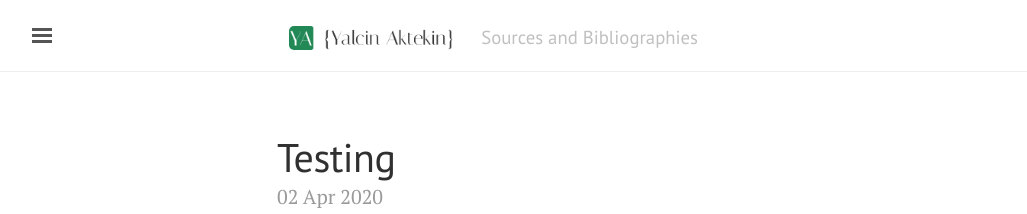
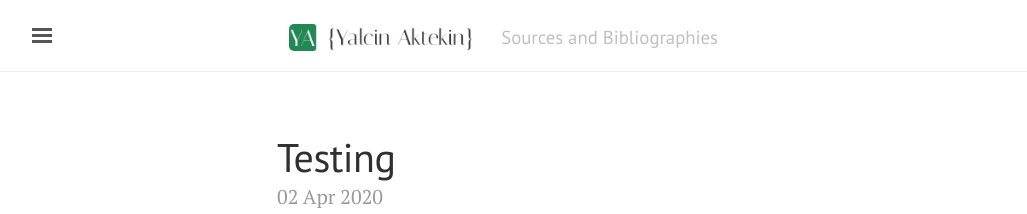
Before and after one commit to yalcinaktekin/yalcinaktekin.github.io, a Jekyll site: the page built from index.html, in a window 1280 px wide. Shown: the top 214 px of the page, without its empty margins (3-1030 px from the left). Built offline with Jekyll 4.4.1, drawn with Linux system fonts in a browser that asks for light colours; the list of posts is cut into pages by our own code.

Commit message:
Update default.html

```diff
--- a/_layouts/default.html
+++ b/_layouts/default.html
@@ -14,7 +14,7 @@
         <div class="container">
           <h3 class="masthead-title">
             <img src="/images/yalcin.png" align="top" style="margin:0px 0.8rem 0px 0.6rem; display:inline-block;
-             width:70%; max-width:170px; min-width:90px; border:none blue 1px; vertical-align:middle;">
+             width:70%; max-width:190px; min-width:90px; border:none blue 1px; vertical-align:middle;">
             <!-- <a href="{{ site.baseurl }}/" title="Home">{{ site.title }}</a> -->
             <small>{{ site.tagline }}</small>
           </h3>
```
